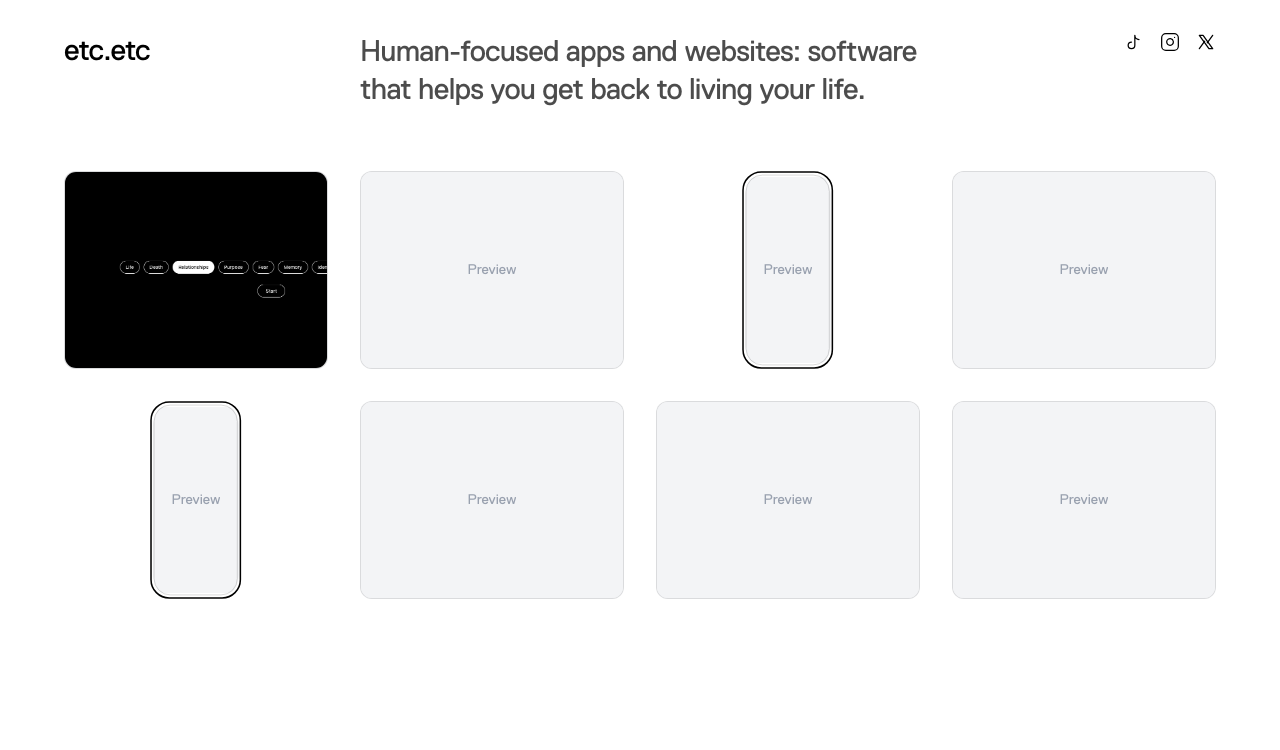
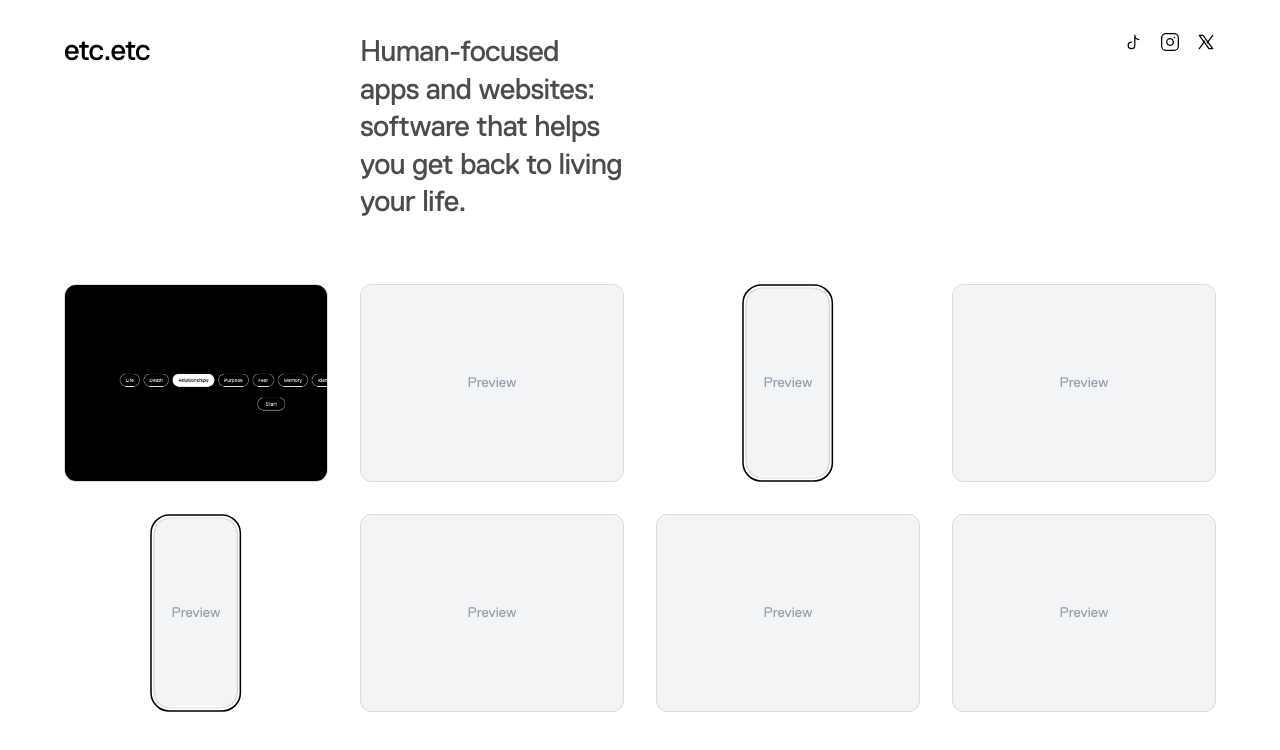
Before and after one commit to bnlcollectivellc/etc-etc-site, a Next.js app: page / in a window 1280 px wide. Shown: the top 750 px of the page. Built offline with nearby package versions, Linux system fonts and the light colour scheme.

Commit message:
Keep description in second column only
🤖 Generated with [Claude Code](https://claude.com/claude-code)

Co-Authored-By: Claude Opus 4.5 <noreply@anthropic.com>

```diff
--- a/components/Header.tsx
+++ b/components/Header.tsx
@@ -51,12 +51,15 @@ export default function Header() {
           <h1 className="text-3xl tracking-tight">etc.etc</h1>
         </div>
 
-        {/* Columns 2-3: Description */}
-        <div className="col-span-2 overflow-hidden">
+        {/* Column 2: Description */}
+        <div className="col-span-1 overflow-hidden">
           <p className="text-3xl text-black/70 leading-tight tracking-tight break-words">
             Human-focused apps and websites: software that helps you get back to living your life.
           </p>
         </div>
+
+        {/* Column 3: Empty */}
+        <div></div>
 
         {/* Column 4: Social icons */}
         <div className="flex items-start justify-end gap-4">
```
